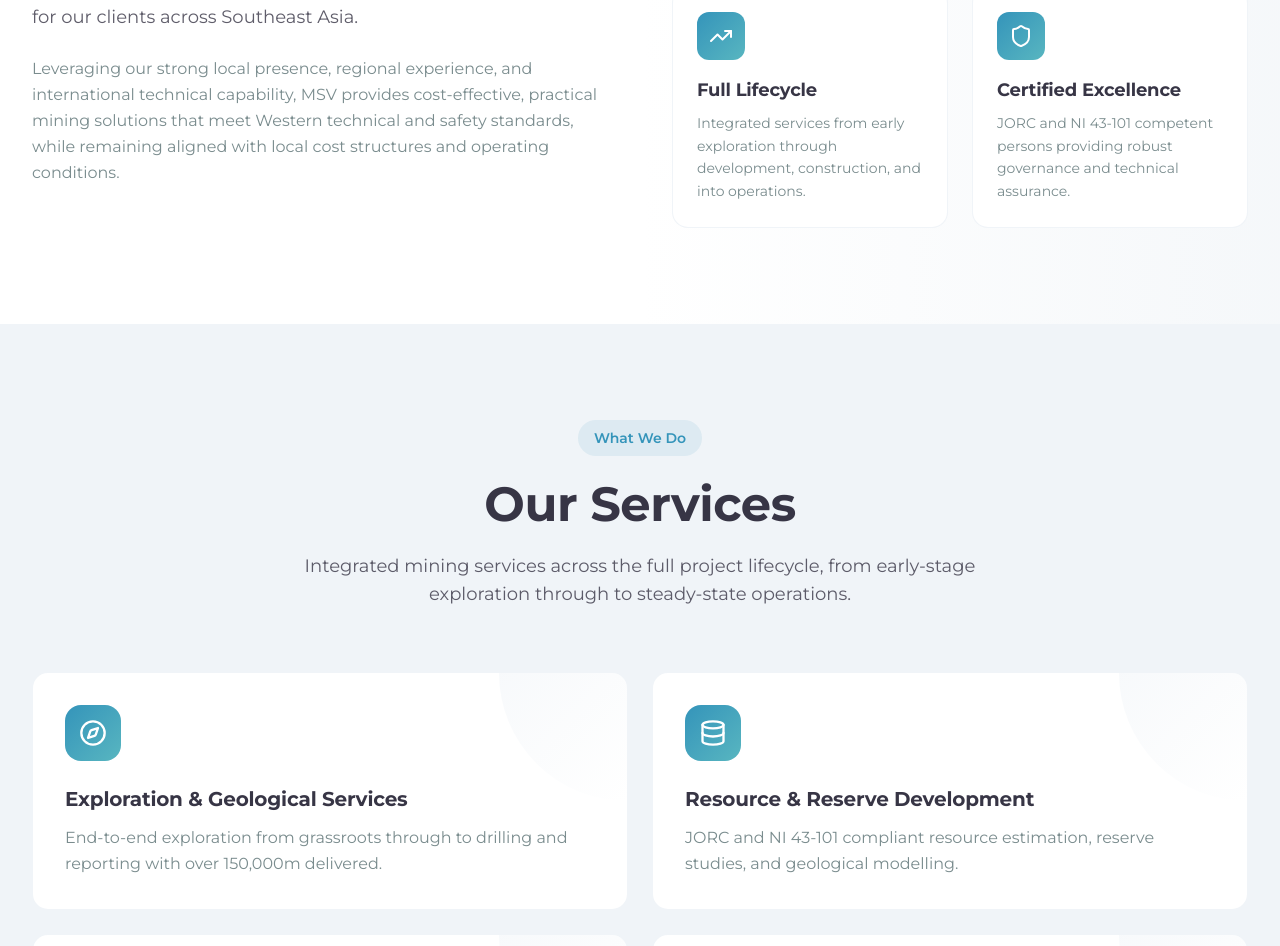
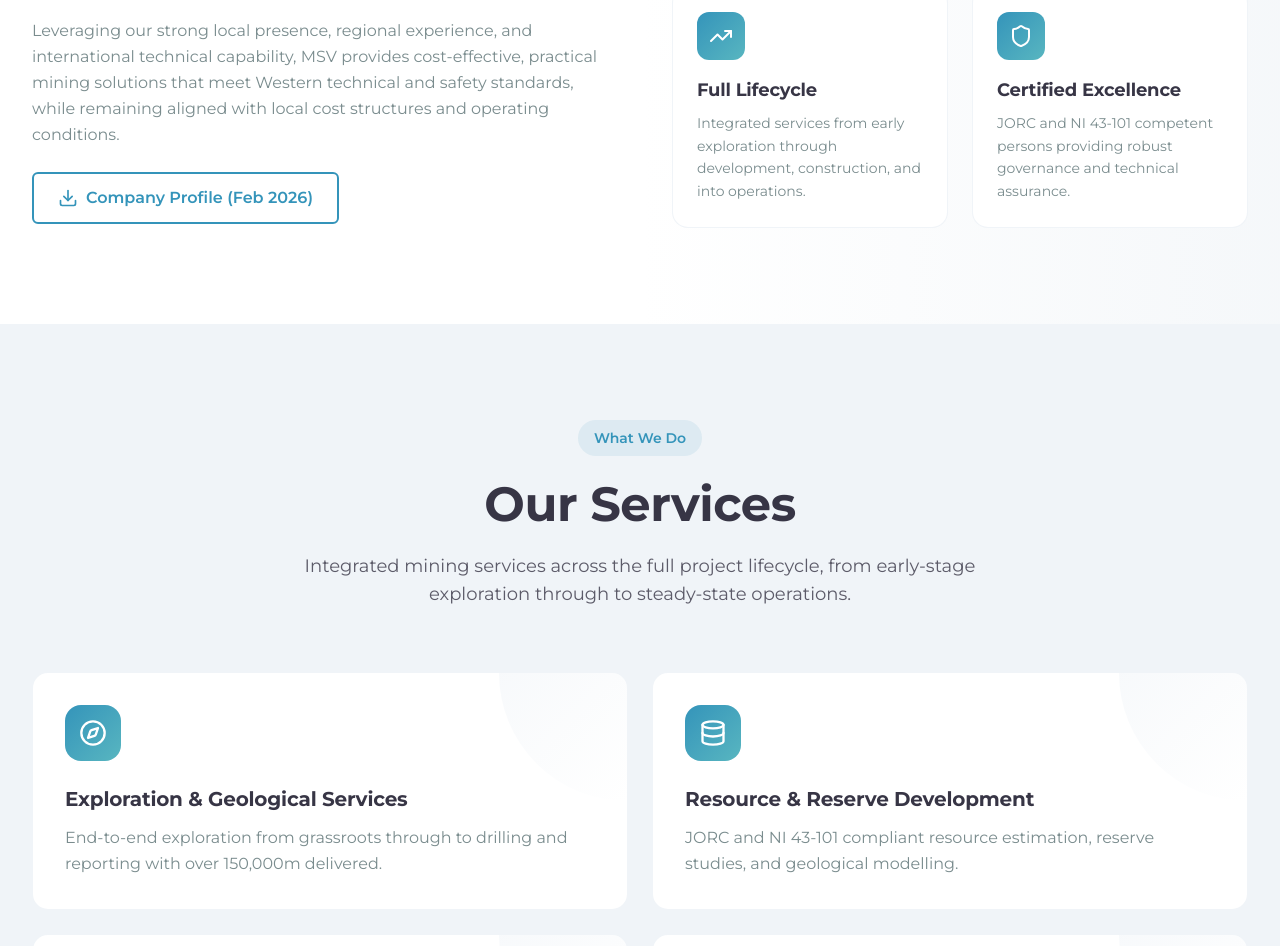
Before and after one commit to VoidKeishi/msv-landing, a Next.js app: page / in a window 1280 px wide. Shown: the part 1172-2118 px from the top of the page. Built offline with nearby package versions, Linux system fonts and the light colour scheme.

Commit message:
Add Company Profile PDF

```diff
--- a/components/sections/CompanyOverview.tsx
+++ b/components/sections/CompanyOverview.tsx
@@ -2,7 +2,7 @@
 
 import { Container } from '@/components/ui/Container'
 import { AnimatedSection, StaggerContainer, StaggerItem } from '@/components/ui/AnimatedComponents'
-import { Globe, Award, TrendingUp, Shield } from 'lucide-react'
+import { Globe, Award, TrendingUp, Shield, Download } from 'lucide-react'
 
 const features = [
   {
@@ -55,6 +55,15 @@
               technical and safety standards, while remaining aligned with local cost structures and
               operating conditions.
             </p>
+
+            <a
+              href="/company_profiles/Mining Services Vietnam Company Profile (Feb 2026).pdf"
+              download
+              className="inline-flex items-center gap-2 mt-6 px-6 py-3 rounded-md font-semibold border-2 border-msv-blue text-msv-blue hover:bg-msv-blue hover:text-white transition-all duration-200"
+            >
+              <Download className="w-5 h-5" />
+              Company Profile (Feb 2026)
+            </a>
           </AnimatedSection>
 
           <StaggerContainer className="grid grid-cols-1 sm:grid-cols-2 gap-6">
```
Also changed, not shown: 2 other files (tests, documents, lock files or other folders).
